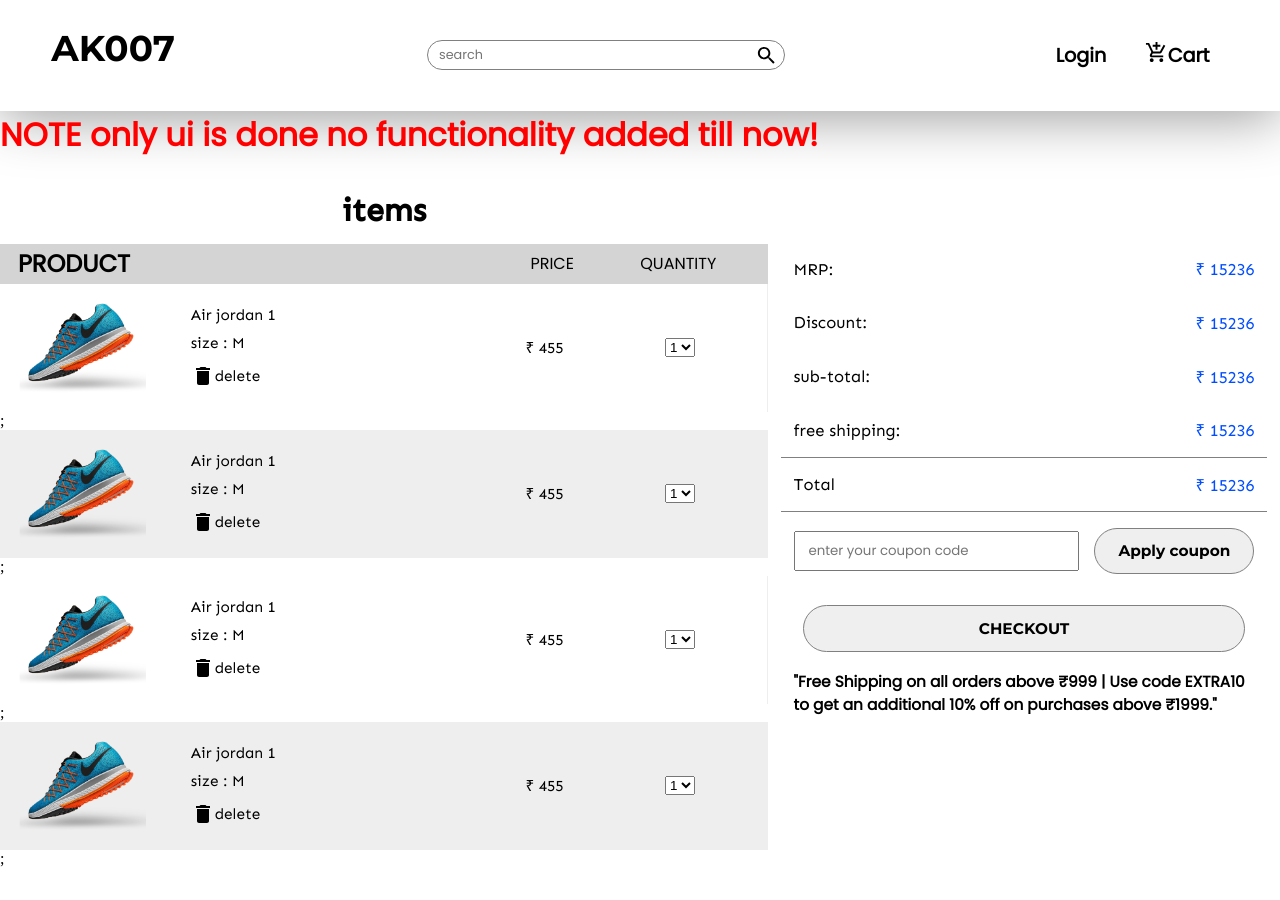
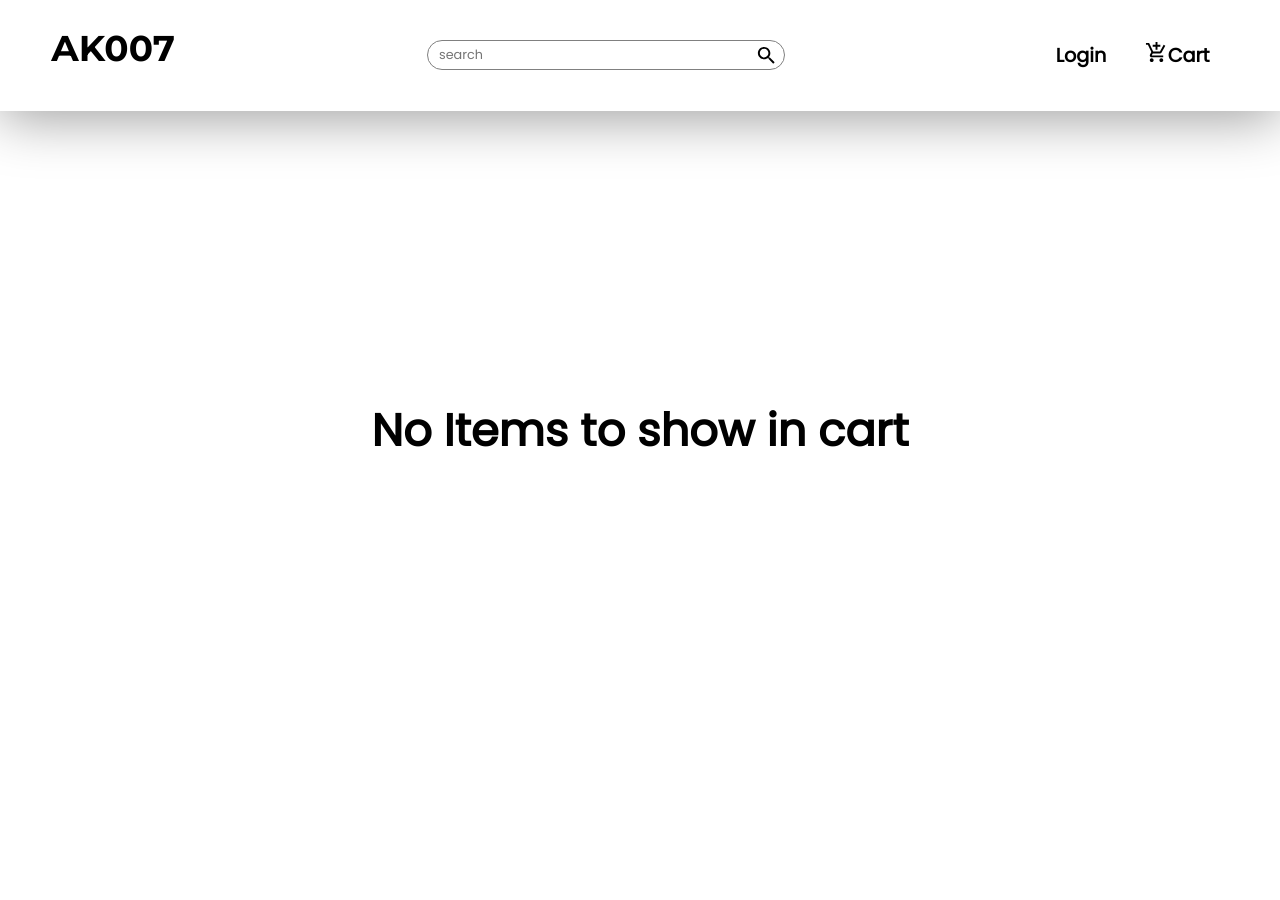
Before and after one commit to AKHIL708/eCommereApplication, a React (Vite) app in the folder client/: page /cart in a window 1280 px wide. After the commit the page ends 800 px from the top, so only its background shows below. Built offline with nearby package versions, Linux system fonts and the light colour scheme.

Commit message:
facing issues in coupon code calculation

```diff
--- a/client/src/components/pages/cartItems/CartItems.jsx
+++ b/client/src/components/pages/cartItems/CartItems.jsx
@@ -1,52 +1,142 @@
 import React, { useContext, useEffect, useState } from "react";
 import shoeImage from "../../../assets/images/shoeImage.png";
 import CartItemsContext from "../../../context/cartItemsHandlingContextApi/CartItemsContext";
+import Cookies from "js-cookie";
 import DeleteIcon from "@mui/icons-material/Delete";
+import { useNavigate } from "react-router-dom";
+import couponCode from "../../../utils/couponCode/couponCode";
+import Stack from "@mui/material/Stack";
+import Button from "@mui/material/Button";
+import Snackbar from "@mui/material/Snackbar";
+import MuiAlert from "@mui/material/Alert";
 import "./CartItems.scss";
-import { useNavigate } from "react-router-dom";
+
+const Alert = React.forwardRef(function Alert(props, ref) {
+  return <MuiAlert elevation={6} ref={ref} variant="filled" {...props} />;
+});
 
 function CartItems() {
+  // snack bar handling start
+  const [state, setState] = useState({
+    open: false,
+    message: "hello",
+    severity: "success",
+    vertical: "top",
+    horizontal: "right",
+  });
+  const { vertical, horizontal, open, message, severity } = state;
+
+  const handleClick = ({ open, message, severity }) => {
+    console.log(message, open, severity);
+    setState({
+      ...state,
+      open,
+      message,
+      severity,
+    });
+  };
+
+  const handleClose = () => {
+    setState({ ...state, open: false });
+  };
+
+  // snack bar handling end
+
   const navigate = useNavigate();
-  const [cartItems, setCartItems] = useState([
-    {
-      id: "cartid",
-      image: shoeImage,
-      pName: "Air jordan 1",
-      price: 455,
-      availability: 5,
-      size: "M",
-    },
-    {
-      id: "cartid",
-      image: shoeImage,
-      pName: "Air jordan 1",
-      price: 455,
-      availability: 5,
-      size: "M",
-    },
-    {
-      id: "cartid",
-      image: shoeImage,
-      pName: "Air jordan 1",
-      price: 455,
-      availability: 5,
-      size: "M",
-    },
-    {
-      id: "cartid",
-      image: shoeImage,
-      pName: "Air jordan 1",
-      price: 455,
-      availability: 5,
-      size: "M",
-    },
-  ]);
+
+  const [orginalMRP, setOriginalMRP] = useState(0);
+  const [discountedMRP, setDiscountedMRP] = useState(0);
+
+  const [checkoutTotalAmount, setCheckoutTotalAmount] = useState(0);
+  const { totalCartItems, setTotalCartItems } = useContext(CartItemsContext);
+  const [couponInput, setCouponInput] = useState("");
+
+  const [cartItems, setCartItems] = useState([]);
+
+  const calculateMRP = () => {
+    let MRP = 0;
+    cartItems.map((data, index) => {
+      MRP = MRP + data.originalPrice * data.quantity;
+    });
+    return MRP;
+  };
+  const calculateDiscount = () => {
+    let discountPrice = 0;
+    cartItems.map((data, index) => {
+      discountPrice = discountPrice + data.discountedPrice * data.quantity;
+    });
+    return calculateMRP() - discountPrice;
+  };
+  const calCheckoutAmount = (mrp, discount) => {
+    let subTotalAmount = mrp - discount;
+    // console.log(subTotalAmount);
+    if (subTotalAmount > 999) {
+      setCheckoutTotalAmount(subTotalAmount);
+    } else {
+      setCheckoutTotalAmount(subTotalAmount + 59);
+    }
+  };
+
+  const deleteFromCart = (id) => {
+    // window.alert(id);
+    let findIndex = 0;
+    let updatedArr = cartItems;
+
+    cartItems.map((data, index) => {
+      if (data.id == id) {
+        findIndex = index;
+        return findIndex;
+      }
+    });
+    if (findIndex != -1) {
+      updatedArr.splice(findIndex, 1);
+      Cookies.set("cartItems", JSON.stringify(updatedArr));
+      setCartItems(JSON.parse(Cookies.get("cartItems")));
+      setTotalCartItems(updatedArr);
+      handleClick({
+        message: "item removed SuccessFully !",
+        severity: "info",
+        open: true,
+      });
+    }
+    // console.log(updatedArr);
+  };
+
+  const handleCheckout = () => {
+    window.alert(couponCode.code);
+    // if (Cookies.get("userToken") != undefined) {
+    //   navigate("/check-out");
+    // } else {
+    //   navigate("/login");
+    // }
+  };
+  const ApplyCouponCode = () => {
+    if (couponInput == couponCode.validCoupon) {
+      setCheckoutTotalAmount((prevAmount) => prevAmount - 100);
+    }
+  };
+
+  useEffect(() => {
+    if (Cookies.get("cartItems") !== undefined) {
+      let cookiesdata = JSON.parse(Cookies.get("cartItems"));
+      console.log(cookiesdata);
+      setCartItems(cookiesdata);
+      let mrp = calculateMRP();
+      let discountedMRP = calculateDiscount();
+      setOriginalMRP(mrp);
+      setDiscountedMRP(discountedMRP);
+      calCheckoutAmount(calculateMRP(), calculateDiscount());
+    }
+  }, [cartItems]);
 
   return (
     <>
-      <h1 style={{ color: "red" }}>
+      {/* <h1 style={{ color: "red" }}>
         NOTE only ui is done no functionality added till now!
-      </h1>
+      </h1> */}
+      {cartItems.length > 0 ? (
+        <>
+          {" "}
           <section id="cart-items">
             <div className="col">
               <header>
@@ -64,31 +154,31 @@
                     <div className={`row ${index % 2 != 0 ? "add-gray" : ""}`}>
                       <div
                         className="store-image"
-                    style={{ backgroundImage: `url(${data.image})` }}
+                        style={{ backgroundImage: `url(${shoeImage})` }}
                       ></div>
                       <div className="product-desp">
                         <p>{data.pName}</p>
                         <p>size : {data.size}</p>
                         <div
                           className="delete-product"
-                      onClick={() => window.alert(data.id)}
+                          onClick={() => deleteFromCart(data.id)}
                         >
                           <DeleteIcon className="icon" />
                           <p>delete</p>
                         </div>
                       </div>
                       <div className="price">
-                    <p>₹ {data.price}</p>
+                        <p>₹ {data.discountedPrice}</p>
                       </div>
                       <div className="quantity">
-                    <select name="" id="">
+                        {/* <select name="" id="">
                           <option value="1">1</option>
                           <option value="2">2</option>
                           <option value="3">3</option>
-                    </select>
+                        </select> */}
+                        <p>{data.quantity}</p>
                       </div>
                     </div>
-                ;
                   </>
                 );
               })}
@@ -97,44 +187,75 @@
             <div className="col">
               <div className="row">
                 <p>MRP:</p>
-            <p>₹ 15236</p>
+                <p>₹ {orginalMRP}</p>
               </div>
               <div className="row">
                 <p>Discount:</p>
-            <p>₹ 15236</p>
+                <p>₹ {discountedMRP}</p>
               </div>
               <div className="row">
                 <p>sub-total:</p>
-            <p>₹ 15236</p>
+                <p>₹ {orginalMRP - discountedMRP}</p>
               </div>
               <div className="row">
-            <p>free shipping:</p>
-            <p>₹ 15236</p>
+                <p>Shipping Cost:</p>
+                <p>₹ {calculateMRP() - calculateDiscount() > 999 ? 0 : 59}</p>
               </div>
               <div className="row total">
                 <p>Total</p>
-            <p>₹ 15236</p>
+                <p>₹ {checkoutTotalAmount}</p>
               </div>
               <div className="row">
-            <input type="text" placeholder="enter your coupon code" />
-            <button>Apply coupon</button>
+                <input
+                  type="text"
+                  placeholder="enter your coupon code"
+                  value={couponInput}
+                  onChange={(e) => setCouponInput(e.target.value)}
+                />
+                <button onClick={() => ApplyCouponCode()}>Apply coupon</button>
               </div>
               <div className="row">
-            <button
-              onClick={() => navigate("/check-out")}
-              className="check-out"
-            >
+                <button onClick={() => handleCheckout()} className="check-out">
                   CHECKOUT
                 </button>
               </div>
               <div className="row">
                 <h1>
-              "Free Shipping on all orders above ₹999 | Use code EXTRA10 to get
-              an additional 10% off on purchases above ₹1999."
+                  "Free Shipping on all orders above ₹999 | Use code EXTRA10 to
+                  get an additional 10% off on purchases above ₹1999."
                 </h1>{" "}
               </div>
             </div>
+          </section>{" "}
+        </>
+      ) : (
+        <>
+          <section className="empty-cart">
+            <h1>No Items to show in cart</h1>
           </section>
+        </>
+      )}
+
+      <Stack spacing={2} sx={{ width: "100%" }}>
+        <Snackbar
+          open={open}
+          autoHideDuration={3000}
+          onClose={handleClose}
+          anchorOrigin={{ vertical, horizontal }}
+          key={vertical + horizontal}
+        >
+          <Alert
+            onClose={handleClose}
+            severity={severity}
+            sx={{ width: "100%" }}
+          >
+            <p style={{ fontFamily: "senRegular", fontSize: "1.2vw" }}>
+              {" "}
+              {message}
+            </p>
+          </Alert>
+        </Snackbar>
+      </Stack>
     </>
   );
 }
--- a/client/src/components/pages/cartItems/CartItems.scss
+++ b/client/src/components/pages/cartItems/CartItems.scss
@@ -4,6 +4,16 @@
 
 .add-gray {
   background-color: #eeeeee !important;
+}
+.empty-cart {
+  display: flex;
+  align-items: center;
+  justify-content: center;
+  height: 80vh;
+  h1 {
+    font-size: 3.5vw;
+    font-family: "poppinsRegular";
+  }
 }
 #cart-items {
   display: flex;
@@ -72,14 +82,16 @@
       }
 
       .price {
-        width: 8%;
+        width: fit-content;
+        // border: 1px solid black;
         display: flex;
         align-items: center;
         justify-content: space-evenly;
         padding-left: 0.6vw;
         p {
+          display: flex;
           font-family: "senRegular";
-          font-size: 1.2vw;
+          font-size: 1.5vw;
           //   padding: 0.4vw 0vw;
         }
       }
@@ -88,6 +100,10 @@
         display: flex;
         margin-left: auto;
         padding-left: 2vw;
+        p{
+          font-family: 'senRegular';
+          font-size: 1.5vw;
+        }
         // border: 1px solid red;
       }
     }
@@ -101,7 +117,7 @@
       align-items: center;
       justify-content: space-between;
       padding: 1.2vw 1vw;
-      h1{
+      h1 {
         font-size: 1.2vw;
         color: black;
         margin-top: -1vw;
@@ -119,18 +135,18 @@
       border-top: 1px solid gray;
       border-bottom: 1px solid gray;
     }
-    input{
+    input {
       width: 62%;
       padding: 0.6vw 1vw;
     }
-    input:focus{
+    input:focus {
       outline: none;
     }
-    .check-out{
+    .check-out {
       display: flex;
       align-items: center;
       justify-content: center;
-        margin:0 auto;
+      margin: 0 auto;
       width: 96% !important;
     }
   }
--- a/client/src/context/cartItemsHandlingContextApi/CartItemsContextProvider.jsx
+++ b/client/src/context/cartItemsHandlingContextApi/CartItemsContextProvider.jsx
@@ -2,7 +2,7 @@
 import CartItemsContext from "./CartItemsContext";
 
 const CartItemsContextProvider = ({ children }) => {
-  const [totalCartItems, setTotalCartItems] = useState(null);
+  const [totalCartItems, setTotalCartItems] = useState([]);
   return (
     <>
       <CartItemsContext.Provider value={{ totalCartItems, setTotalCartItems }}>
--- /dev/null
+++ b/client/src/utils/couponCode/couponCode.js
@@ -0,0 +1,5 @@
+let couponCode = {
+  validCoupon: "123456",
+};
+
+export default couponCode;
--- a/client/vite.config.js
+++ b/client/vite.config.js
@@ -1,8 +1,8 @@
-import { defineConfig } from 'vite'
+import { defineConfig } from "vite";
 
-import react from '@vitejs/plugin-react'
+import react from "@vitejs/plugin-react";
 
 // https://vitejs.dev/config/
 export default defineConfig({
   plugins: [react()],
-})
+});
```
Also changed, not shown: client/src/components/pages/singleProductDetails/SingleProductDetails.jsx (+78 -8 lines), client/src/components/reusableCompanents/Navbar/Navbar.jsx (+8 -4 lines), client/src/components/reusableCompanents/login/Login.jsx (+60 -6 lines). Lines whose indentation alone changed are shown as unchanged.
